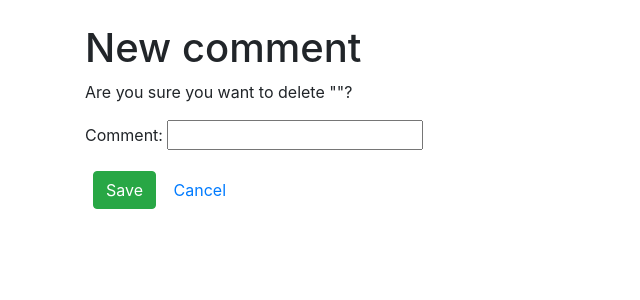
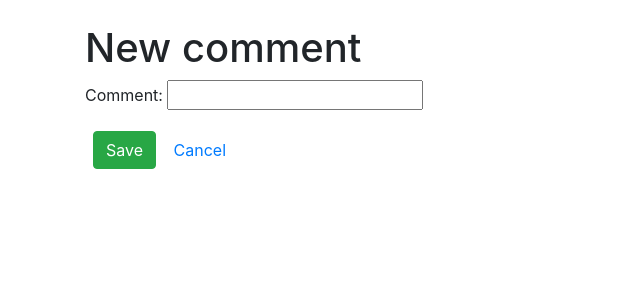
Before and after one commit to fabiofilz/newspaper_app, a Django app: page /articles/1/comment/new/ in a window 1280 px wide. Shown: the part 80-380 px from the top of the page, without its empty margins (0-640 px from the left). Run offline with Django 3.2, Linux system fonts and the light colour scheme; a user stored in the database is signed in; some libraries are stand-ins or nearby versions.

Commit message:
Removing the wrong message

```diff
--- a/templates/comment_new.html
+++ b/templates/comment_new.html
@@ -2,7 +2,6 @@
 {% block content %}
 <h1>New comment</h1>
 <form action="" method="post">{% csrf_token %}
-    <p>Are you sure you want to delete "{{ object.article.title }}"?</p>
     {{ form.as_p }}
     <button class="btn btn-success ml-2" type="submit">Save</button>
     <a href="{% url 'article_list' %}" class="btn btn-default">Cancel</a>
```
